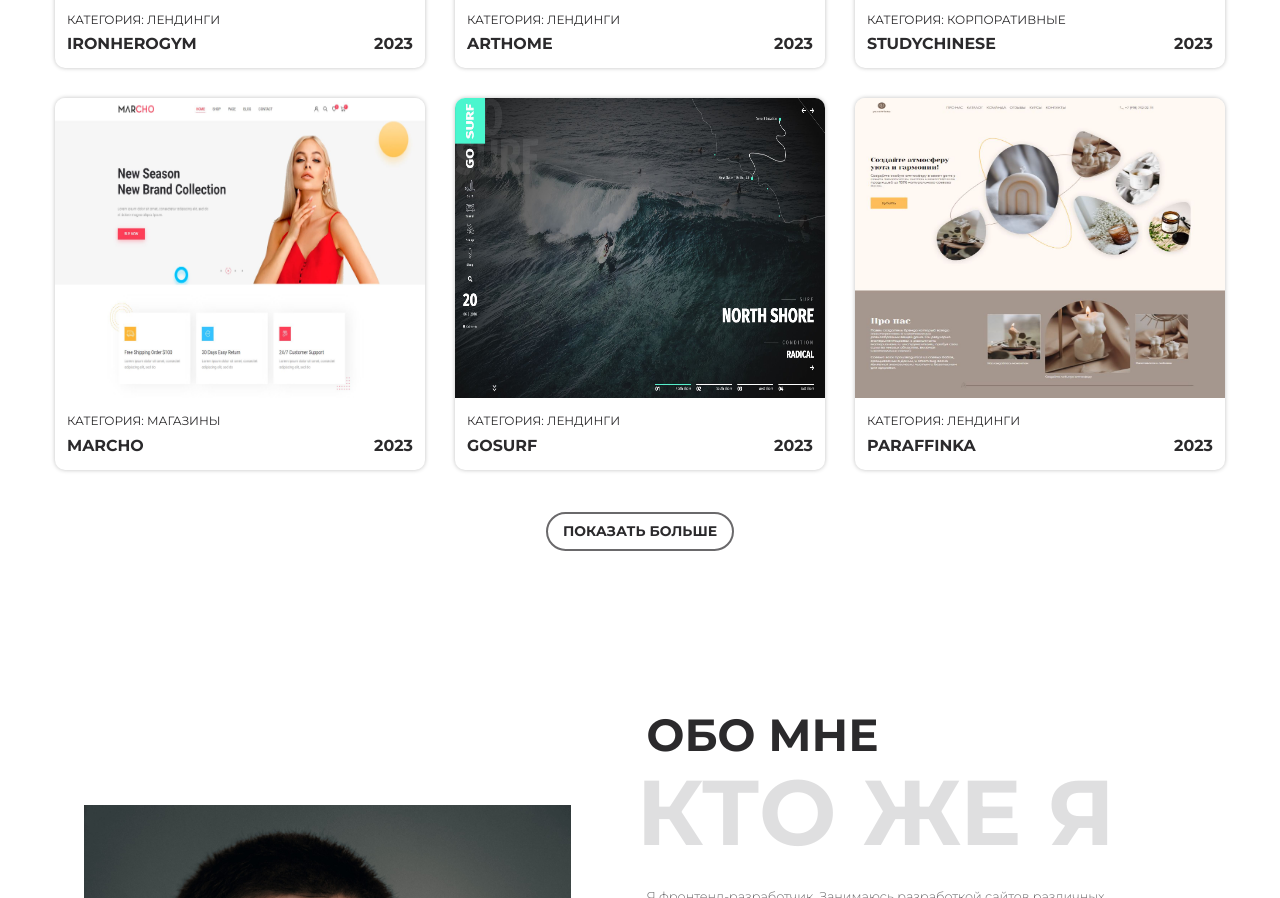
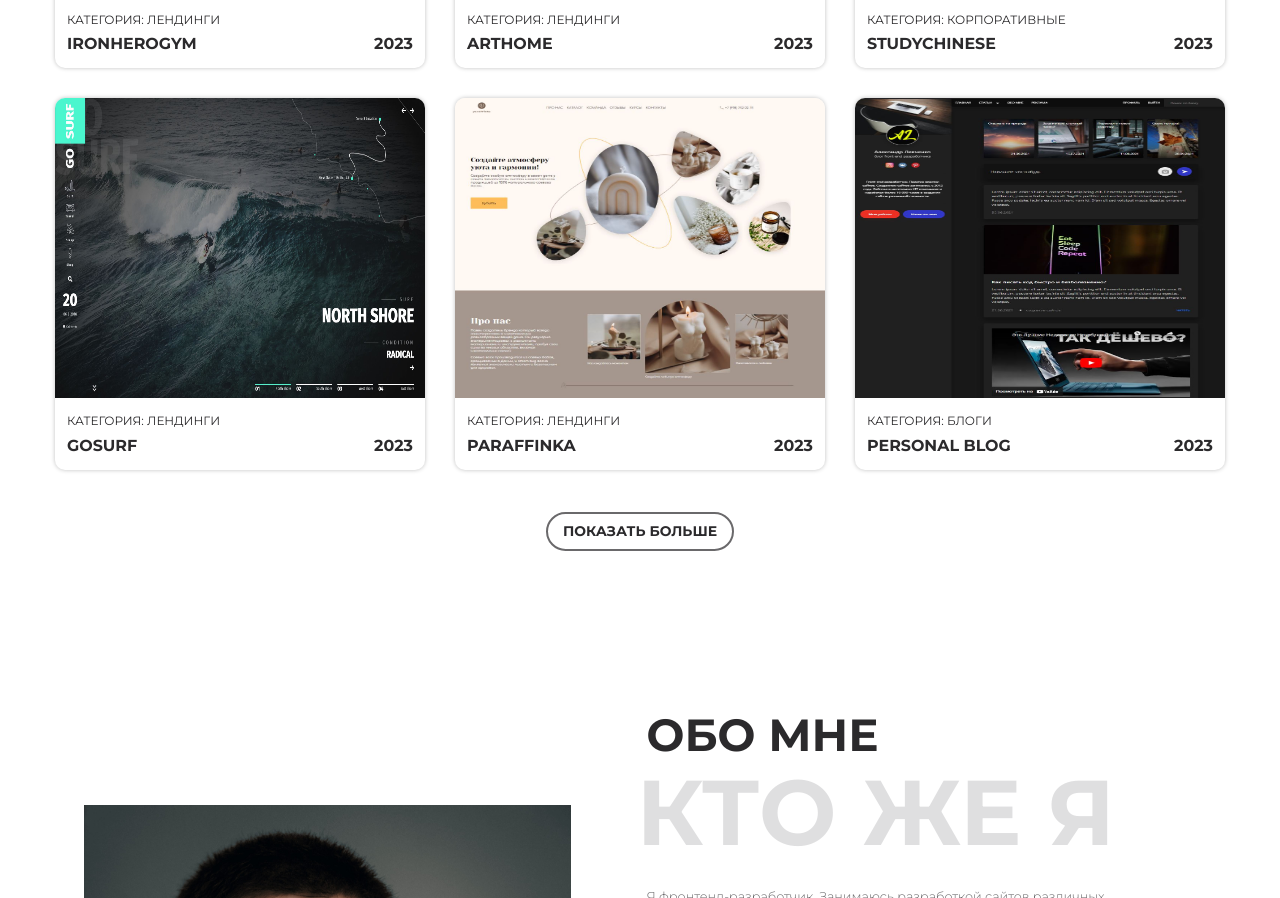
Before and after one commit to Alexxxlev/portfolio, a plain HTML site: page index.html in a window 1280 px wide. Shown: the part 986-1884 px from the top of the page. Drawn offline with nearby package versions, Linux system fonts and the light colour scheme; files whose address does not match are found by name.

Commit message:
portfolio

```diff
--- a/index.html
+++ b/index.html
@@ -138,7 +138,7 @@
             </div>
           </div>
 
-          <div class="portfolio__col" data-cat="shop">
+          <!-- <div class="portfolio__col" data-cat="shop">
             <div class="work" data-modal="#modal_project_4">
               <img class="work__image" src="images/work/marcho/1.JPG" alt="" />
               <div class="work__content">
@@ -149,7 +149,7 @@
                 </div>
               </div>
             </div>
-          </div>
+          </div> -->
 
           <div class="portfolio__col" data-cat="landing">
             <div class="work" data-modal="#modal_project_5">
@@ -177,7 +177,7 @@
             </div>
           </div>
 
-          <!-- <div class="portfolio__col" data-cat="blog">
+          <div class="portfolio__col" data-cat="blog">
             <div class="work" data-modal="#modal_project_7">
               <img class="work__image" src="images/work/personal-blog/1.JPG" alt="" />
               <div class="work__content">
@@ -188,7 +188,7 @@
                 </div>
               </div>
             </div>
-          </div> -->
+          </div>
         </div>
         <!-- /.Portfolio -->
 
```
